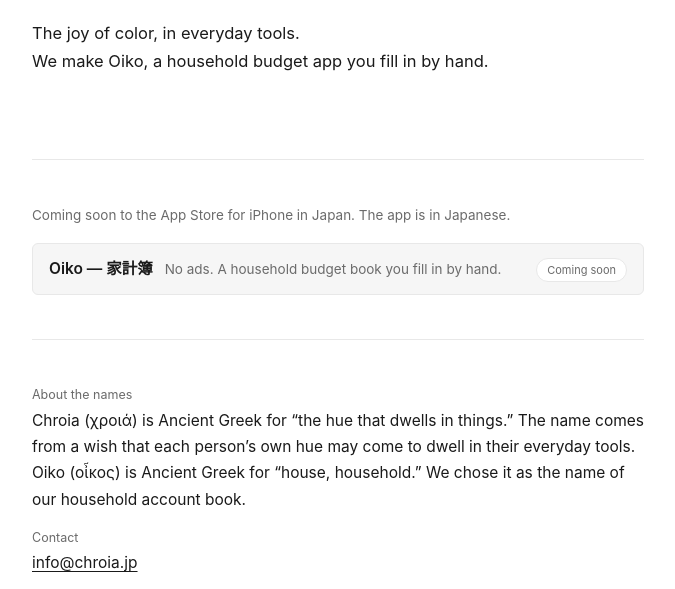
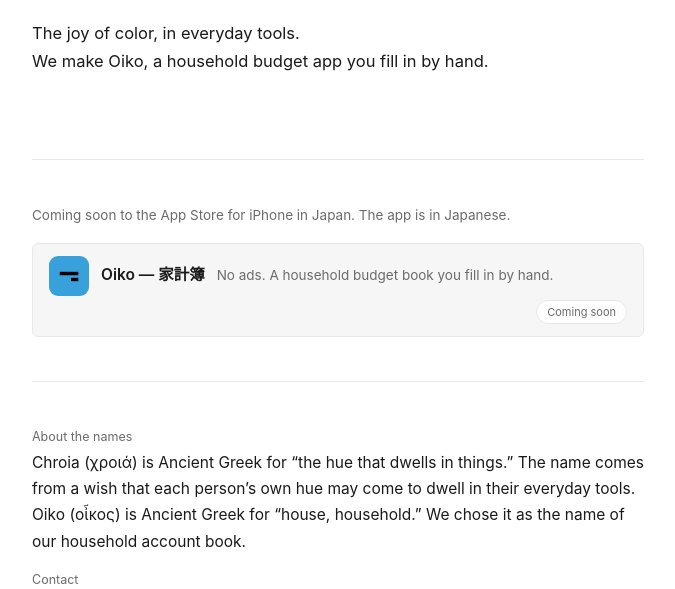
Before and after one commit to eggyolk049/chroia-site, a plain HTML site: page en/index.html in a window 1280 px wide. Shown: the part 204-793 px from the top of the page, without its empty margins (302-977 px from the left). Drawn offline with Linux system fonts and the light colour scheme.

Commit message:
英語版の札にもアイコン・全ページに favicon
Co-Authored-By: Claude Fable 5.1 <noreply@anthropic.com>

```diff
--- a/en/index.html
+++ b/en/index.html
@@ -8,6 +8,8 @@
 <link rel="alternate" hreflang="ja" href="https://chroia.jp/">
 <link rel="alternate" hreflang="en" href="https://chroia.jp/en/">
 <link rel="alternate" hreflang="x-default" href="https://chroia.jp/">
+<link rel="icon" href="../oiko.png" type="image/png">
+<link rel="apple-touch-icon" href="../oiko.png">
 <!-- 日本語版 ../index.html の訳。日本語版が正。日本語を直したらここも直す -->
 <style>
 :root{
@@ -39,9 +41,10 @@ hr{border:0; border-top:1px solid var(--faint); margin:44px 0}
 p{margin:0 0 14px}
 .apps{display:grid; gap:10px; margin:0; padding:0; list-style:none}
 .apps li{
-  display:flex; flex-wrap:wrap; align-items:baseline; gap:4px 12px;
+  display:flex; flex-wrap:wrap; align-items:center; gap:4px 12px;
   border:1px solid var(--faint); border-radius:6px; padding:12px 16px; background:var(--dim);
 }
+.apps img{width:40px; height:40px; border-radius:9px; display:block; flex:none}
 .apps .n{font-weight:600; white-space:nowrap}
 .apps .d{color:var(--muted); font-size:13.5px}
 .apps .s{
@@ -75,7 +78,7 @@ a{color:var(--fg); text-underline-offset:3px}
 <section>
   <p style="color:var(--muted); font-size:13.5px; margin-bottom:16px">Coming soon to the App Store for iPhone in Japan. The app is in Japanese.</p>
   <ul class="apps">
-    <li><span class="n" lang="ja">Oiko — 家計簿</span><span class="d">No ads. A household budget book you fill in by hand.</span><span class="s">Coming soon</span><!--APPSTORE_URL 公開後、直前の <span class="s">Coming soon</span> を <a class="s" href="(App Store の URL)">App Store</a> に差し替える。上の「Coming soon to the App Store for iPhone in Japan.」は「Available on the App Store for iPhone in Japan.」に。en/privacy.html の改定日も公開日に(日本語版と同じ日)--></li>
+    <li><img src="../oiko.png" alt="" width="40" height="40"><span class="n" lang="ja">Oiko — 家計簿</span><span class="d">No ads. A household budget book you fill in by hand.</span><span class="s">Coming soon</span><!--APPSTORE_URL 公開後、直前の <span class="s">Coming soon</span> を <a class="s" href="(App Store の URL)">App Store</a> に差し替える。上の「Coming soon to the App Store for iPhone in Japan.」は「Available on the App Store for iPhone in Japan.」に。en/privacy.html の改定日も公開日に(日本語版と同じ日)--></li>
   </ul>
 </section>
 
```
Also changed, not shown: en/privacy.html (+1 -0 lines), en/support.html (+1 -0 lines), privacy.html (+1 -0 lines), support.html (+1 -0 lines).
